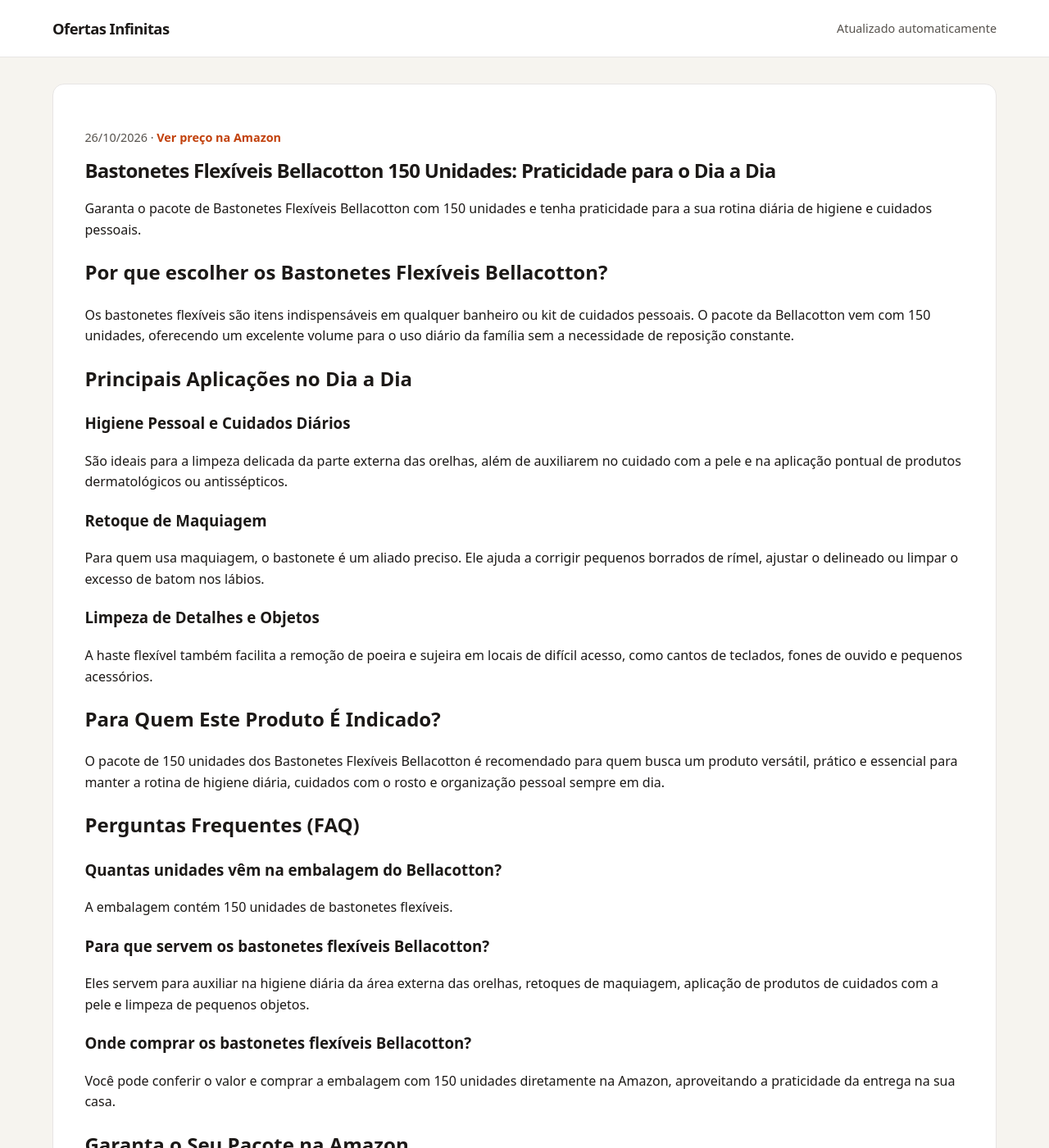
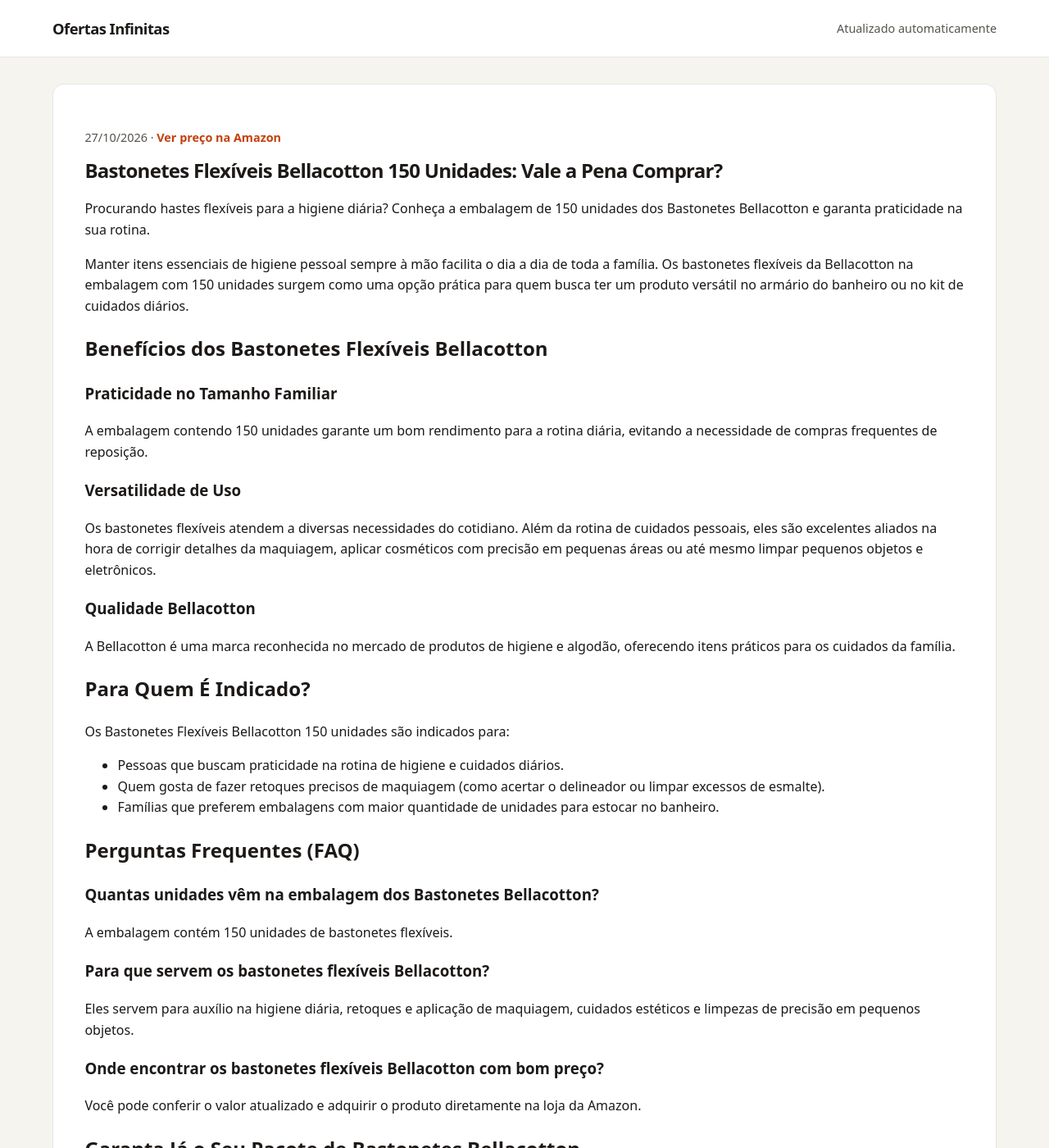
Before and after one commit to Monuver/afiliado, a Jekyll site: the page built from _posts/2026-08-19-flexiveis-cotonete-bastonetes-bellacotton-150unidades-b0cx9wkp1b.md, in a window 1280 px wide and 1400 px high. Shown: the whole window at 82% size. Built offline with Jekyll 4.4.1, drawn with Linux system fonts in a browser that asks for light colours; some of the changed text lies outside the part shown.

Commit message:
chore: novas ofertas geradas automaticamente

```diff
--- a/_posts/2026-08-19-flexiveis-cotonete-bastonetes-bellacotton-150unidades-b0cx9wkp1b.md
+++ b/_posts/2026-08-19-flexiveis-cotonete-bastonetes-bellacotton-150unidades-b0cx9wkp1b.md
@@ -1,8 +1,8 @@
 ---
 layout: post
-title: 'Bastonetes Flexíveis Bellacotton 150 Unidades: Praticidade para o Dia a Dia'
-description: Garanta o pacote de Bastonetes Flexíveis Bellacotton com 150 unidades e tenha praticidade para a sua rotina diária de higiene e cuidados pessoais.
-date: 2026-10-26 11:54:29 -0300
+title: 'Bastonetes Flexíveis Bellacotton 150 Unidades: Vale a Pena Comprar?'
+description: Procurando hastes flexíveis para a higiene diária? Conheça a embalagem de 150 unidades dos Bastonetes Bellacotton e garanta praticidade na sua rotina.
+date: 2026-10-27 11:03:57 -0300
 categories:
 - ofertas
 image: ''
@@ -10,40 +10,43 @@ preco: Ver preço na Amazon
 affiliate_url: https://amzn.to/4qoOHSN
 ---
 
-# Bastonetes Flexíveis Bellacotton 150 Unidades: Praticidade para o Dia a Dia
+# Bastonetes Flexíveis Bellacotton 150 Unidades: Vale a Pena Comprar?
 
-Garanta o pacote de Bastonetes Flexíveis Bellacotton com 150 unidades e tenha praticidade para a sua rotina diária de higiene e cuidados pessoais.
+Procurando hastes flexíveis para a higiene diária? Conheça a embalagem de 150 unidades dos Bastonetes Bellacotton e garanta praticidade na sua rotina.
 
-## Por que escolher os Bastonetes Flexíveis Bellacotton?
+Manter itens essenciais de higiene pessoal sempre à mão facilita o dia a dia de toda a família. Os bastonetes flexíveis da Bellacotton na embalagem com 150 unidades surgem como uma opção prática para quem busca ter um produto versátil no armário do banheiro ou no kit de cuidados diários.
 
-Os bastonetes flexíveis são itens indispensáveis em qualquer banheiro ou kit de cuidados pessoais. O pacote da Bellacotton vem com 150 unidades, oferecendo um excelente volume para o uso diário da família sem a necessidade de reposição constante.
+## Benefícios dos Bastonetes Flexíveis Bellacotton
 
-## Principais Aplicações no Dia a Dia
+### Praticidade no Tamanho Familiar
+A embalagem contendo 150 unidades garante um bom rendimento para a rotina diária, evitando a necessidade de compras frequentes de reposição.
 
-### Higiene Pessoal e Cuidados Diários
-São ideais para a limpeza delicada da parte externa das orelhas, além de auxiliarem no cuidado com a pele e na aplicação pontual de produtos dermatológicos ou antissépticos.
+### Versatilidade de Uso
+Os bastonetes flexíveis atendem a diversas necessidades do cotidiano. Além da rotina de cuidados pessoais, eles são excelentes aliados na hora de corrigir detalhes da maquiagem, aplicar cosméticos com precisão em pequenas áreas ou até mesmo limpar pequenos objetos e eletrônicos.
 
-### Retoque de Maquiagem
-Para quem usa maquiagem, o bastonete é um aliado preciso. Ele ajuda a corrigir pequenos borrados de rímel, ajustar o delineado ou limpar o excesso de batom nos lábios.
+### Qualidade Bellacotton
+A Bellacotton é uma marca reconhecida no mercado de produtos de higiene e algodão, oferecendo itens práticos para os cuidados da família.
 
-### Limpeza de Detalhes e Objetos
-A haste flexível também facilita a remoção de poeira e sujeira em locais de difícil acesso, como cantos de teclados, fones de ouvido e pequenos acessórios.
+## Para Quem É Indicado?
 
-## Para Quem Este Produto É Indicado?
-
-O pacote de 150 unidades dos Bastonetes Flexíveis Bellacotton é recomendado para quem busca um produto versátil, prático e essencial para manter a rotina de higiene diária, cuidados com o rosto e organização pessoal sempre em dia.
+Os Bastonetes Flexíveis Bellacotton 150 unidades são indicados para:
+* Pessoas que buscam praticidade na rotina de higiene e cuidados diários.
+* Quem gosta de fazer retoques precisos de maquiagem (como acertar o delineador ou limpar excessos de esmalte).
+* Famílias que preferem embalagens com maior quantidade de unidades para estocar no banheiro.
 
 ## Perguntas Frequentes (FAQ)
 
-### Quantas unidades vêm na embalagem do Bellacotton?
+### Quantas unidades vêm na embalagem dos Bastonetes Bellacotton?
 A embalagem contém 150 unidades de bastonetes flexíveis.
 
 ### Para que servem os bastonetes flexíveis Bellacotton?
-Eles servem para auxiliar na higiene diária da área externa das orelhas, retoques de maquiagem, aplicação de produtos de cuidados com a pele e limpeza de pequenos objetos.
+Eles servem para auxílio na higiene diária, retoques e aplicação de maquiagem, cuidados estéticos e limpezas de precisão em pequenos objetos.
 
-### Onde comprar os bastonetes flexíveis Bellacotton?
-Você pode conferir o valor e comprar a embalagem com 150 unidades diretamente na Amazon, aproveitando a praticidade da entrega na sua casa.
+### Onde encontrar os bastonetes flexíveis Bellacotton com bom preço?
+Você pode conferir o valor atualizado e adquirir o produto diretamente na loja da Amazon.
 
-## Garanta o Seu Pacote na Amazon
+## Garanta Já o Seu Pacote de Bastonetes Bellacotton
+
+Se você precisa repor seus itens de higiene pessoal com uma marca confiável e um pacote com ótimo rendimento, vale a pena conferir a oferta atual.
 
 [Confira o preço atualizado na Amazon](https://amzn.to/4qoOHSN)
```
Also changed, not shown: _posts/2026-08-18-cafeteira-italiana-expresso-aluminio-xicaras-b08b79hyvc.md (+19 -19 lines), _posts/2026-08-19-cadeira-escritorio-presidente-duoffice-du500a-b09vnbcfdj.md (+22 -25 lines), _posts/2026-08-19-shampoo-clorexidina-seborreia-queda-500ml-b09l9qkmd1.md (+26 -19 lines).
